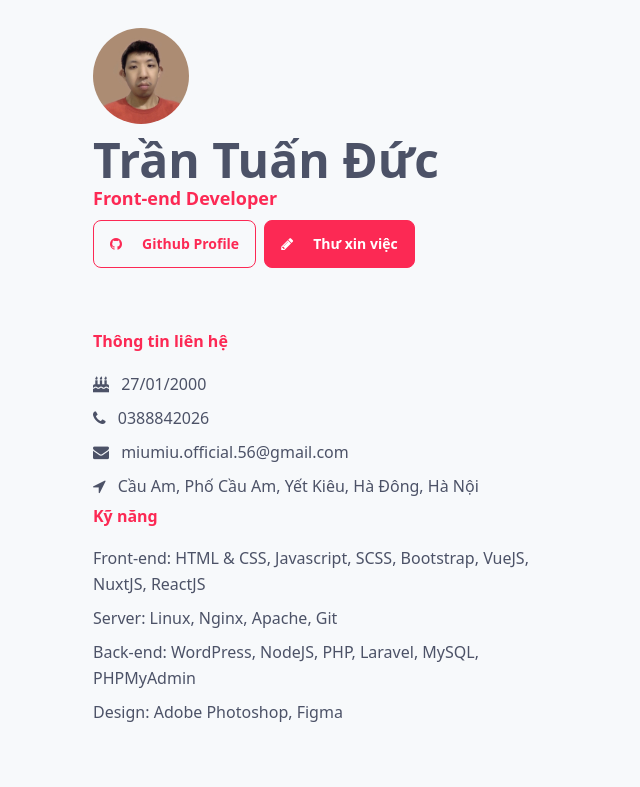
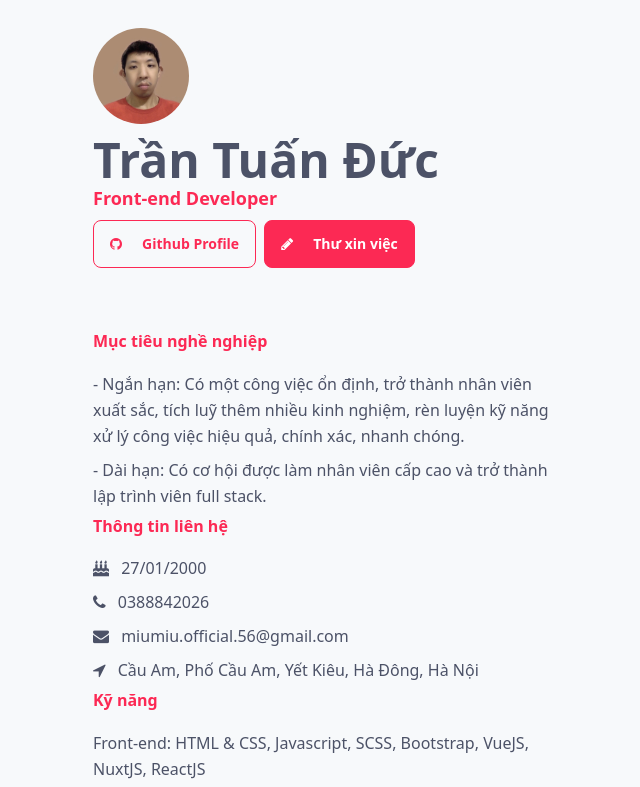
Before and after one commit to tuanductran/cv, a Vue app: page / in a window 1280 px wide. Shown: the top 787 px of the page, without its empty margins (51-691 px from the left). Built offline with nearby package versions, Linux system fonts and the light colour scheme.

Commit message:
Update index.vue
Show bio

```diff
--- a/src/views/About/index.vue
+++ b/src/views/About/index.vue
@@ -15,13 +15,14 @@
    <section id="cv">
          <div class="grid grid-cols-1 lg:grid-cols-2 gap-10 my-10 md:my-14 lg:my-16">
             <!-- Personal information -->
-            <!-- <div>
+            <div>
                <h2 class="text-main-color font-bold mb-5">
                   Mục tiêu nghề nghiệp
                </h2>
-               <p class="leading-relaxed mb-4 last:mb-0 text-color-body dark:text-white"  v-for="bio, k in about.bio" :key="`bio-${ k }`">
+               <p class="leading-relaxed mb-2 last:mb-0 text-color-body dark:text-white"  v-for="bio, k in about.bio" :key="`bio-${ k }`">
                   {{ bio }}
                </p>
+            <!--
                <h2 class="text-main-color font-bold mb-5">
                   Thông tin cá nhân
                </h2>
@@ -39,7 +40,7 @@
                      <interest :interest="interest" />
                   </template>
                </ul>
-            </div> -->
+            </div>
 
             <div class="relative">
                <!-- Contact info -->
```
